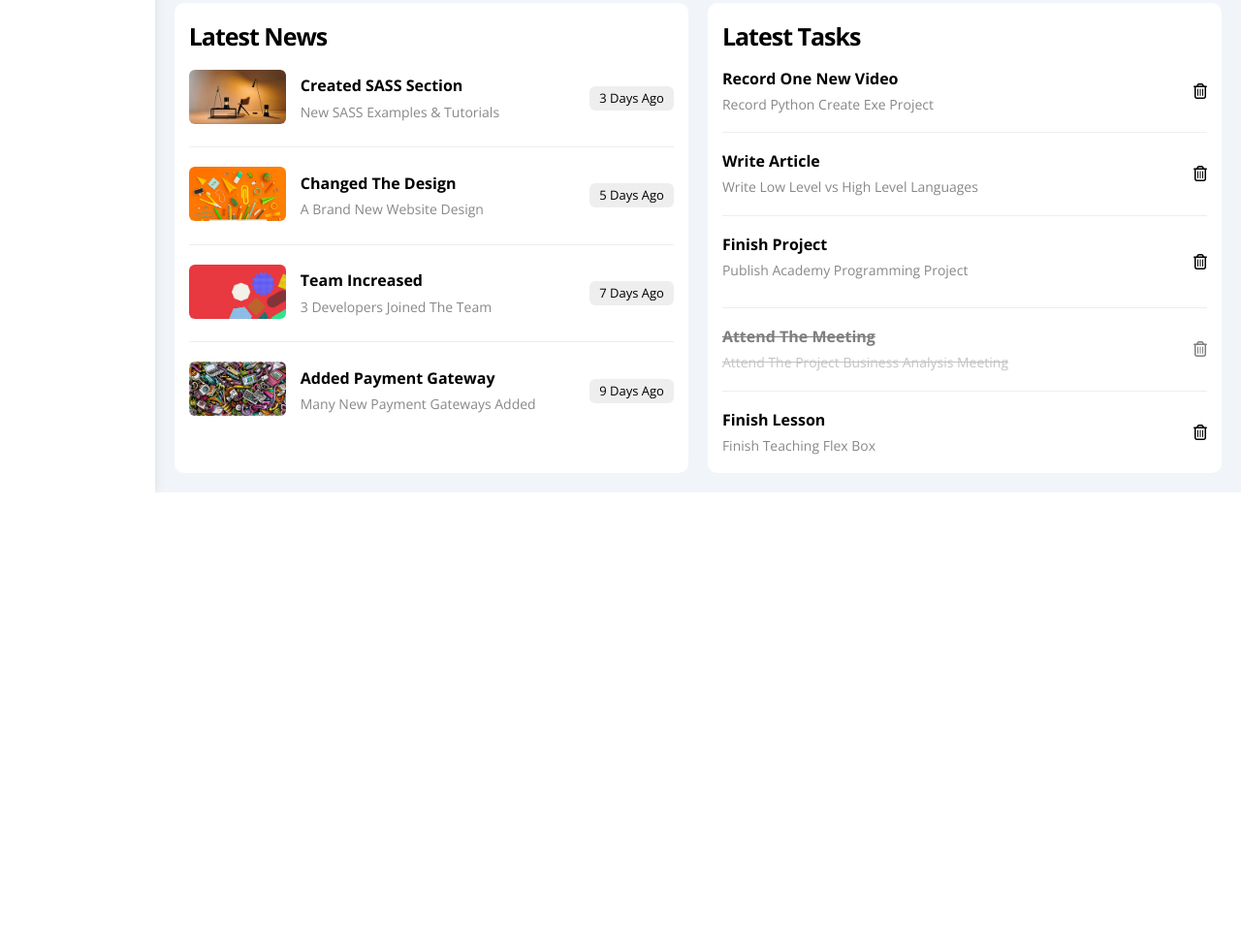
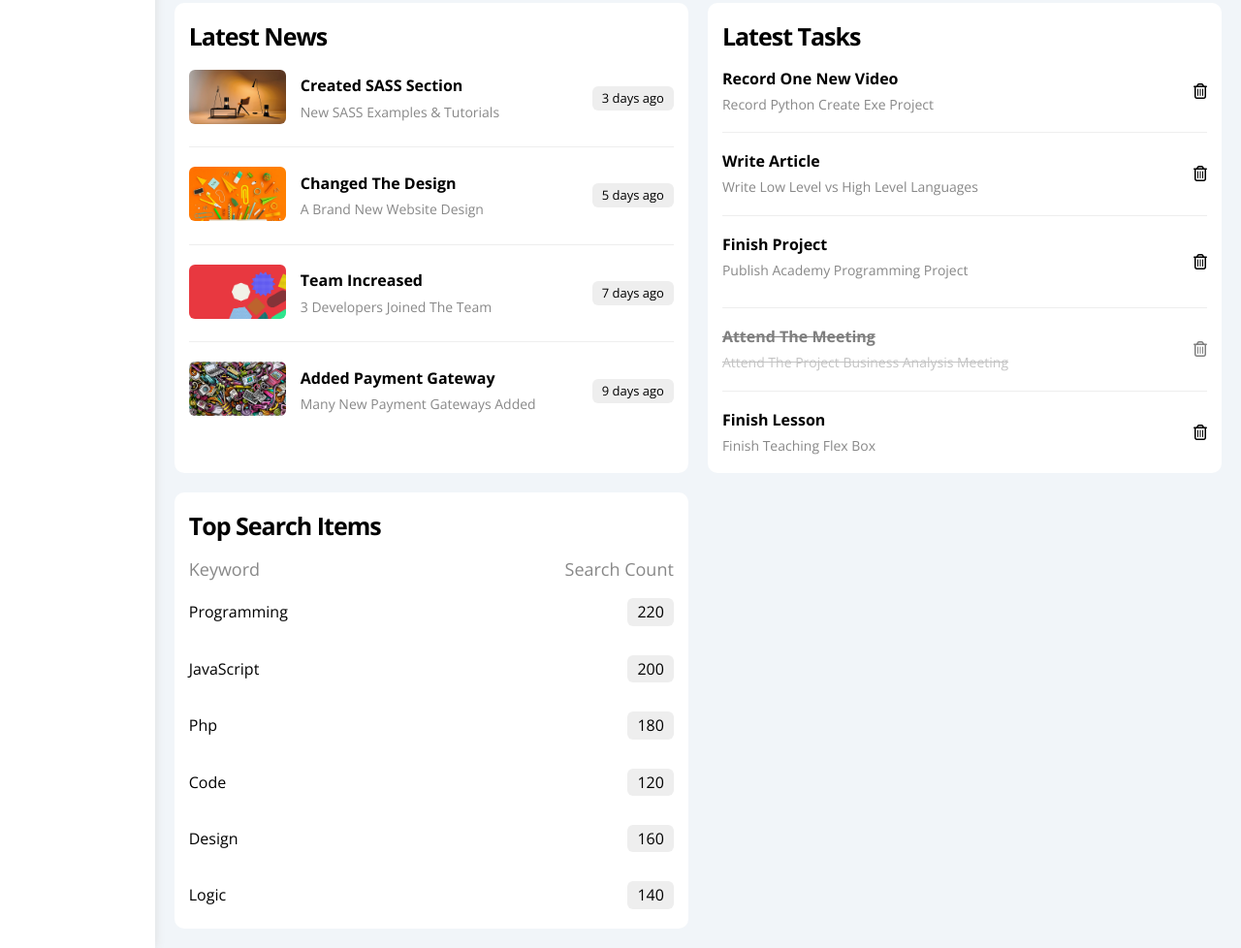
Before and after one commit to diab-tech/Template_4, a plain HTML site: page index.html in a window 1280 px wide. Shown: the part 1036-2014 px from the top of the page at 97% size. Before the commit the page ends 1544 px from the top, so only its background shows below. Drawn offline with nearby package versions, Linux system fonts and the light colour scheme.

Commit message:
search section

```diff
--- a/css/framework.css
+++ b/css/framework.css
@@ -120,7 +120,7 @@
 .txt-c {
     text-align: center;
 }
-.t-transform-cap {
+.txt-transform-cap {
     text-transform: capitalize;
 }
 .fs-13 {
@@ -134,6 +134,9 @@
 }
 .fs-16 {
     font-size: 16px;
+}
+.fs-18 {
+    font-size: 18px;
 }
 .fs-25 {
     font-size: 25px;
--- a/css/style.css
+++ b/css/style.css
@@ -138,6 +138,10 @@ ul {
     transition: width 0.3s;
     position: relative;
     z-index: 0;
+    transition: width 0.3s ease-in-out, box-shadow 0.3s ease-in-out; /* تأثير الانتقال */
+    box-shadow: 0 4px 6px rgba(0, 0, 0, 0.1), /* ظل ناعم حول العنصر */
+    0 1px 3px rgba(0, 0, 0, 0.08); /* ظل داخلي طفيف */
+
 }
 .page .content .header .search::before {
     font-family: var(--fa-style-family-classic);
@@ -153,7 +157,10 @@ ul {
 }
 .page .content .header .search > input:focus {
     width: 180px;
-    box-shadow: 0 0 6px #ddd;
+    box-shadow: 0 6px 8px rgba(0, 0, 0, 0.15), /* ظل أقوى عند التركيز */
+                0 2px 4px rgba(0, 0, 0, 0.1); /* ظل داخلي أقوى */
+
+    /* box-shadow: 0 0 6px rgba(0, 0, 0, 0.1); */
 }
 .page .content .header .search > input::placeholder {
     color: var(--grey-color);
@@ -281,7 +288,7 @@ ul {
     border: none;
     background-color: #eee;
     border-radius: 6px;
-    box-shadow: 0 4px 6 px rgba(0, 0, 0, 0.1), /* ظل ناعم حول العنصر */
+    box-shadow: 0 4px 6px rgba(0, 0, 0, 0.1), /* ظل ناعم حول العنصر */
     0 1px 3px rgba(0, 0, 0, 0.08); /* ظل داخلي طفيف */
     transition: box-shadow 0.3s ease-in-out; /* تأثير الانتقال */
 }
@@ -406,9 +413,15 @@ ul {
     display: grid;
     grid-template-columns: repeat(auto-fill, minmax(200px, 1fr));
     gap: 20px;
+    }
+@media(min-width: 768px) {
+    .wrapper .statics .body .deleted {
+        grid-column: 2 / 3;
+    }
 }
-.wrapper .statics .body > div {
-    display: FLEX;
+    .wrapper .statics .body > div {
+    display: flex;
+    width: 100%;
     align-items: center;
     flex-direction: column;
     gap: 10px;
@@ -478,4 +491,21 @@ ul {
     cursor: pointer;
 }
 /* ==========End-Task=========== */
+/* ==========top Search Items=========== */
+.wrapper .search .body > div span {
+    display: block;
+}
+.wrapper .search .body .items span:not(:first-child) {
+    background-color: #eee;
+    border-radius: 6px;
+    padding: 5px 10px;
+    text-align: center;
+}
+.wrapper .search .body .words span {
+    margin-bottom: 30px;
+}
+.search .body .items:not(:last-child) {
+    margin-bottom: 30px
+}
+/* ==========top Search Items=========== */
 /* End Boxes */
--- a/index.html
+++ b/index.html
@@ -369,7 +369,43 @@
                         </div>
                     </div>
                     <!-- ===============End-Tasks=============== -->
-
+                    <!-- ===============Top Search Items=============== -->
+                    <div class="search box">
+                        <div class="title mb-20">
+                            <h2 class="main-title">Top Search Items</h2>
+                        </div>
+                        <div class="head flex-between mb-20 fs-18 txt-transform-cap">
+                            <span class="c-grey">keyword</span>
+                            <span class="c-grey">search count</span>
+                        </div>
+                        <div class="body txt-transform-cap">
+                            <div class="items flex-between fs-16">
+                                <span>programming</span>
+                                <span>220</span>
+                            </div>
+                            <div class="items flex-between fs-16">
+                                <span>javaScript</span>
+                                <span>200</span>
+                            </div>
+                            <div class="items flex-between fs-16">
+                                <span>php</span>
+                                <span>180</span>
+                            </div>
+                            <div class="items flex-between fs-16">
+                                <span>code</span>
+                                <span>120</span>
+                            </div>
+                            <div class="items flex-between fs-16">
+                                <span>design</span>
+                                <span>160</span>
+                            </div>
+                            <div class="items flex-between fs-16">
+                                <span>logic</span>
+                                <span>140</span>
+                            </div>
+                        </div>
+                    </div>
+                    <!-- ===============Top Search Items=============== -->
                 </div>
         </div>
     </div>
```
